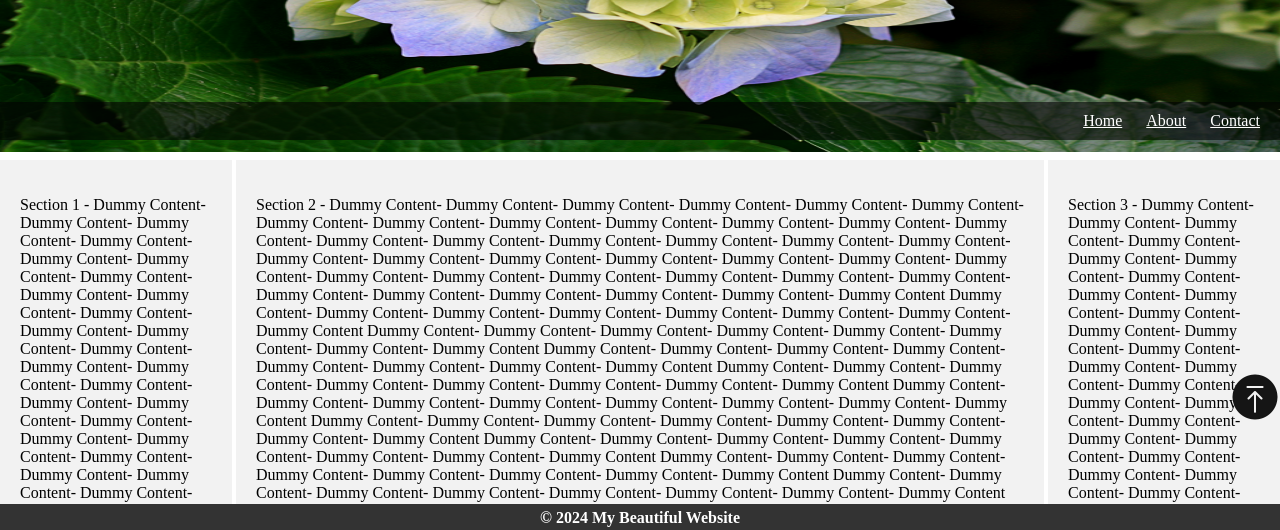
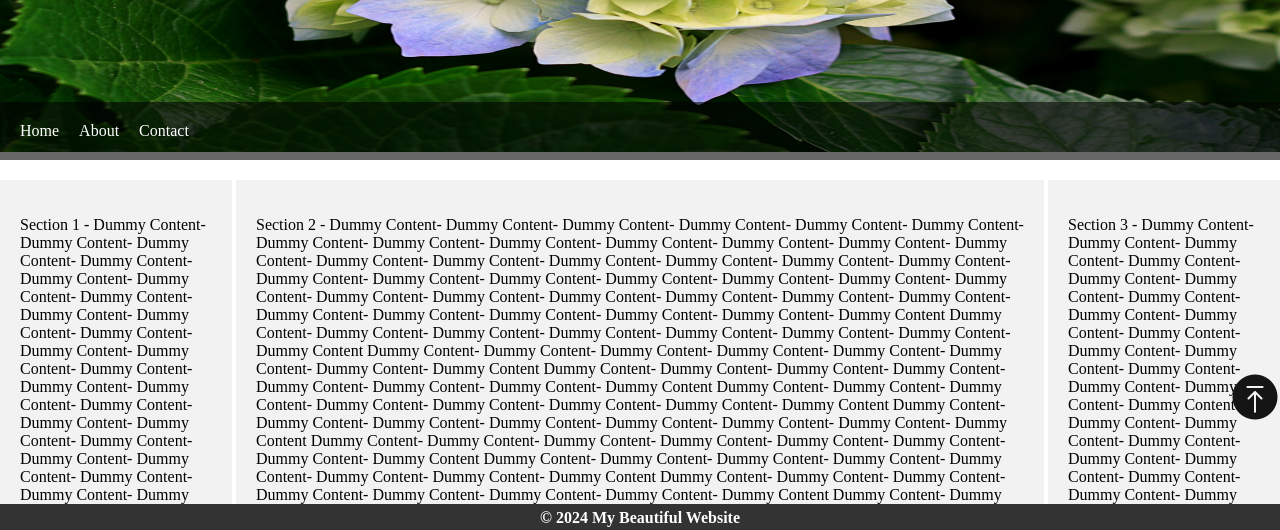
Before and after one commit to knvd/WP-StudentRepo, a plain HTML site: page website/index.html in a window 1280 px wide. Shown: the part 268-798 px from the top of the page. Drawn offline with Linux system fonts and the light colour scheme.

Commit message:
menu styling

```diff
--- a/website/css/style.css
+++ b/website/css/style.css
@@ -44,6 +44,41 @@ position: -webkit-sticky;
   top: 0;
 
 }
+
+.menu {
+  display: flex; /* Arrange links horizontally */
+  list-style: none; /* Remove default list styling */
+  padding: 0; /* Remove default padding */
+  margin: 0; /* Remove default margin */
+}
+
+/* Style all links within the menu bar */
+.menu a {
+  text-decoration: none; /* Remove underline */
+  color: #333; /* Set default text color */
+  padding: 10px 20px; /* Add some padding */
+  border-radius: 5px; /* Add subtle rounded corners */
+  transition: background-color 0.2s ease-in-out; /* Smooth transition effect */
+}
+
+/* Hover effect for all links */
+.menu a:hover {
+  background-color: #f2f2f2; /* Light gray background on hover */
+}
+
+/* Optional: Add hover effects for specific links (customize as desired) */
+#link1:hover { /* Home link */
+  background-color: #90EE90; /* Light green background */
+}
+
+#link2:hover { /* About link */
+  background-color: #ADD8E6; /* Light blue background */
+}
+
+#link3:hover { /* Contact link */
+  background-color: #F0E68C; /* Light yellow background */
+}
+
 
 #link1,#link2,#link3{
 color:#fff;
```
